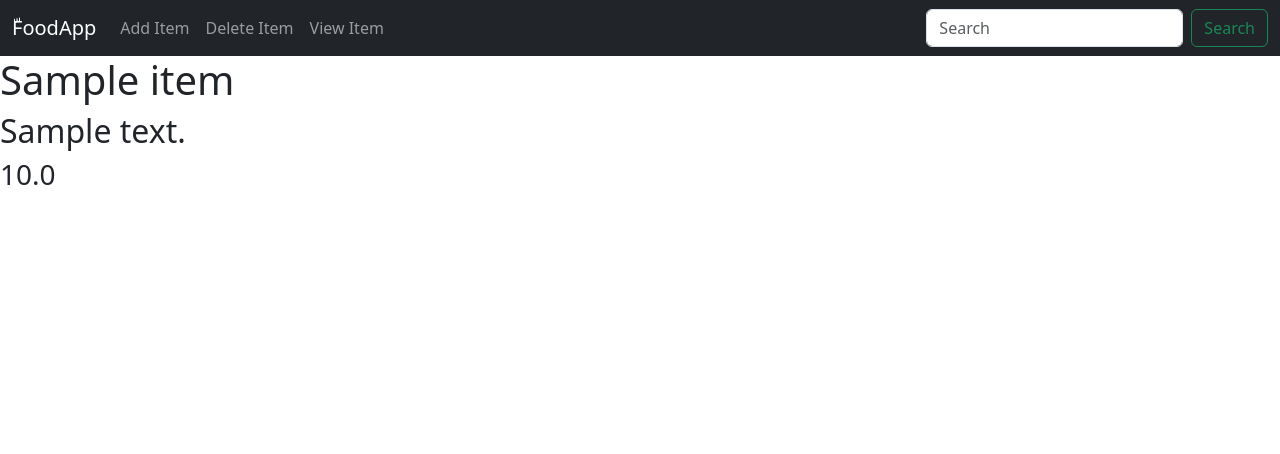
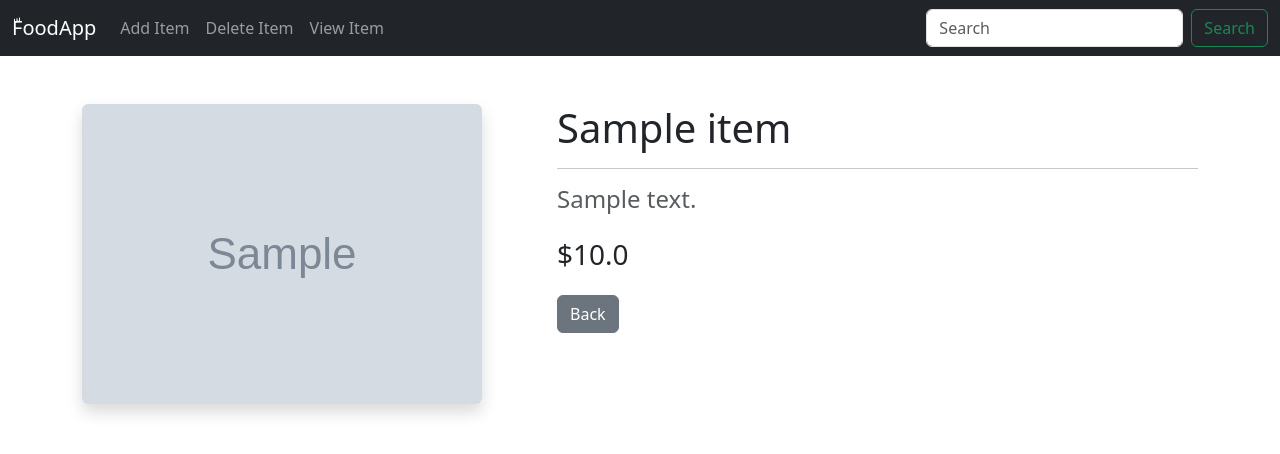
Before and after one commit to sajjadzolghadr/food-menu, a Django app: page /food/1 in a window 1280 px wide. Shown: the top 454 px of the page. Run offline with Django 5.2, Linux system fonts and the light colour scheme; tables that the repository leaves empty hold one stand-in row (values such as "Sample post"); grey boxes marked "Sample" are stand-in pictures.

Commit message:
feat: add item detail view

```diff
--- a/mysite/food/templates/food/detail.html
+++ b/mysite/food/templates/food/detail.html
@@ -1,15 +1,30 @@
-{% extends 'food/base.html'%}
-<!DOCTYPE html>
-<html lang="en">
-<head>
-    <meta charset="UTF-8">
-    <title>Detail</title>
-</head>
-<body>
-    {% block body %}
-    <h1>{{item.name}}</h1>
-    <h2>{{item.description}}</h2>
-    <h3>{{item.price}}</h3>
-    {% endblock %}
-</body>
-</html>
+{% extends 'food/base.html' %}
+
+{% block body %}
+
+<div class="container mt-5">
+    <div class="row">
+
+        <div class="col-md-5">
+            <img src="{{ item.image }}" class="img-fluid rounded shadow" alt="{{ item.name }}">
+        </div>
+
+        <div class="col-md-7">
+            <h1>{{ item.name }}</h1>
+            <hr>
+
+            <h4 class="text-muted">{{ item.description }}</h4>
+
+            <h3 class="text-dark mt-4">
+                ${{ item.price }}
+            </h3>
+
+            <a href="/food/" class="btn btn-secondary mt-3">
+                Back
+            </a>
+        </div>
+
+    </div>
+</div>
+
+{% endblock %}
--- a/mysite/food/templates/food/index.html
+++ b/mysite/food/templates/food/index.html
@@ -18,6 +18,11 @@
         <p>{{ item.description }}</p>
         <h5>${{ item.price }}</h5>
     </div>
+    <div class="col-md-2 d-flex align-items-center">
+        <a href="{% url 'food:detail' item.id %}" class="btn btn-success">
+         Details
+        </a>
+    </div>
 </div>
 
     {% endfor %}
```
